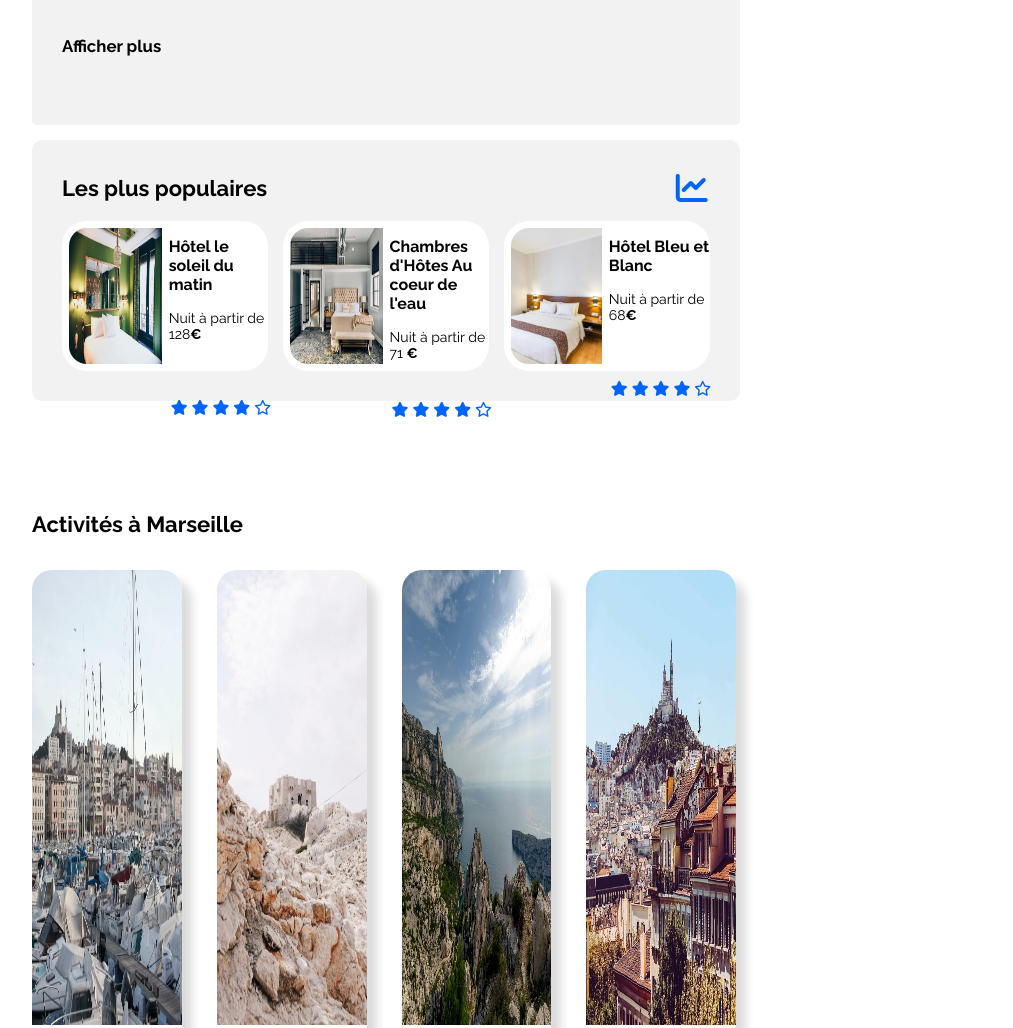
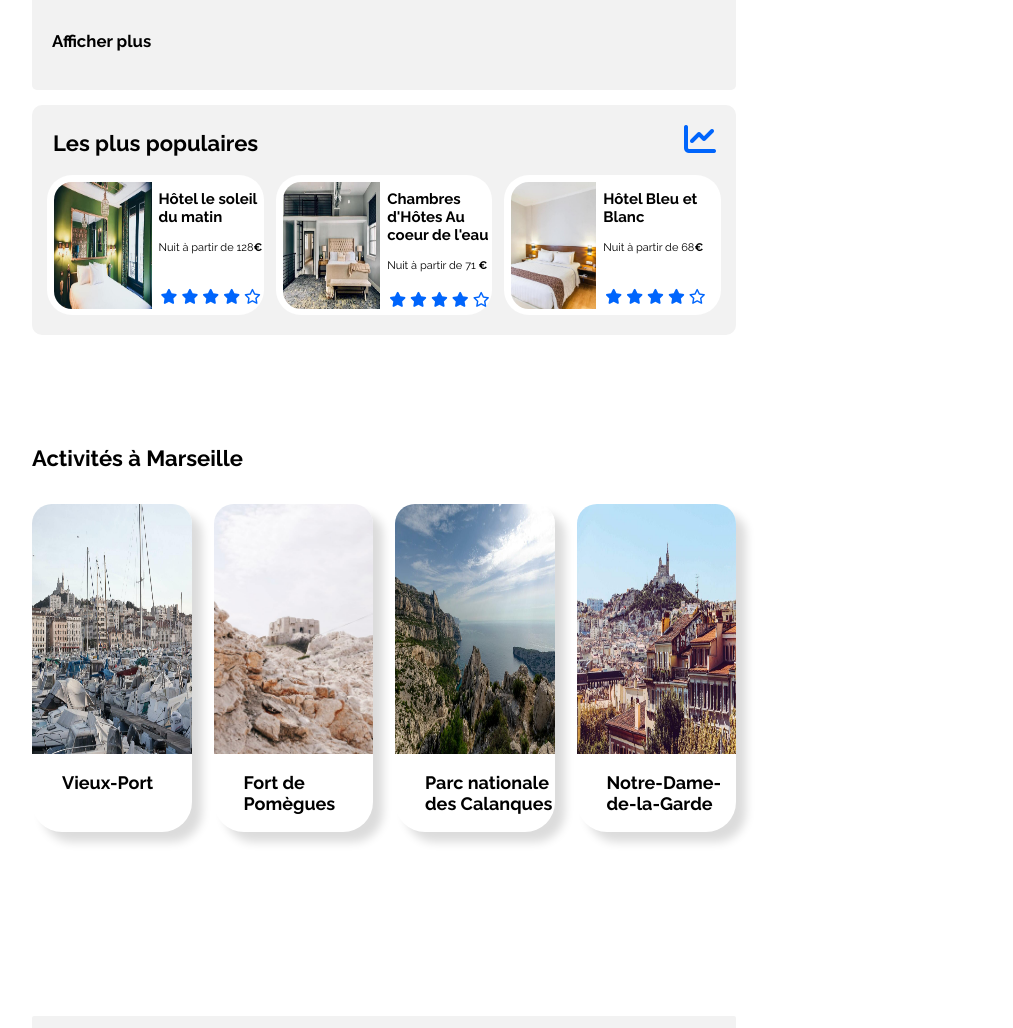
Before and after one commit to jujulien2/projet3-booki.com, a plain HTML site: page index.html in a window 768 px wide. Shown: the part 1118-2146 px from the top of the page, 1013 px wide, since content can reach past the window. Drawn offline with Linux system fonts and the light colour scheme.

Commit message:
finish version

```diff
--- a/css/style.css
+++ b/css/style.css
@@ -374,7 +374,7 @@ h4 {
     width: 11.2em;
 }
 
-.icones {
+.icones, .iconesExcept{
     display: flex;
 }
 
--- a/css/tablette.css
+++ b/css/tablette.css
@@ -26,11 +26,22 @@
     #fullcontainer{
         flex-direction: column;
     }
+    .allLodgings{
+        padding-right: 25px;
+        padding-left: 25px;
+    }
+    h3, h4{
+        padding: 25px 5px 0px 21px;
+    }
+    h6{
+        padding-left: 20px;
+    }
     #containerone, #containerTwo{
-        width: 92%;
+        width: 100%;
         height: 100%;
+        padding: 0;
+    }
 
-    }
     .imgHostel{
         width: 94%;
     }
@@ -38,14 +49,46 @@
     .threeMost {
         flex-direction: row;
         height: 100%;
+        gap: 12px;
+        padding: 3px 15px 20px 15px;
     }
     .threeMost a{
-        height: 150px;
+        height: 140px;
         width: 100%;
     }
     .imgpopular{
         width: 45%;
     }
+    .popularPrice {
+        margin: 0;
+        font-size: 11px;
+        margin-bottom: 3em;
+    }
+    .popularPriceExcept{
+        margin: 0;
+        font-size: 11px;
+        margin-bottom: 18px;
+    }
+   .hostelsname{
+font-size: 15px;
 
+   }
+   .fa-chart-line{
+    padding: 16px 18px 0px 0px;
+   }
+   /* Activities */
+   .Activities{
+    gap: 22px;
+   }
+ .imgActivity{
+   height: 250px;
+ }
+ /* footer */
+    .footer{
+        gap: 1em;
+    }
+    .backgroundQries {
+        margin-bottom: 0;
 
+    }
 }
--- a/index.html
+++ b/index.html
@@ -267,7 +267,7 @@
 									<p>Nuit à partir de 71 <strong>€</strong></p>
 								</div>
 
-								<div class="icones">
+								<div class="iconesExcept">
 									<i class="fa-solid fa-star"></i>
 									<i class="fa-solid fa-star"></i>
 									<i class="fa-solid fa-star"></i>
```
